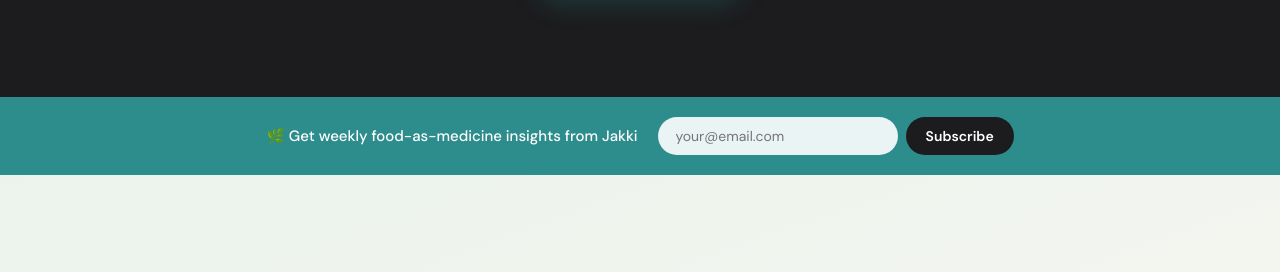
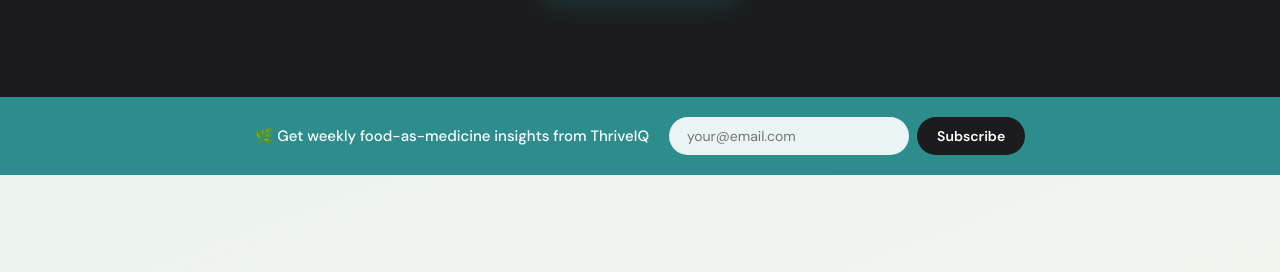
Before and after one commit to classybearassistant/thriveiq-website, a plain HTML site: page index.html in a window 1280 px wide. Shown: the part 8663-8935 px from the top of the page. Drawn offline with nearby package versions, Linux system fonts and the light colour scheme; a web font is replaced by a local one.

Commit message:
Update newsletter copy to ThriveIQ

```diff
--- a/index.html
+++ b/index.html
@@ -1125,7 +1125,7 @@ function submitWaitlist(e) {
 
 <!-- NEWSLETTER -->
 <div class="newsletter-bar">
-  <p>🌿 Get weekly food-as-medicine insights from Jakki</p>
+  <p>🌿 Get weekly food-as-medicine insights from ThriveIQ</p>
   <div class="newsletter-form">
     <input type="email" class="newsletter-input" placeholder="your@email.com">
     <button class="newsletter-btn">Subscribe</button>
```
